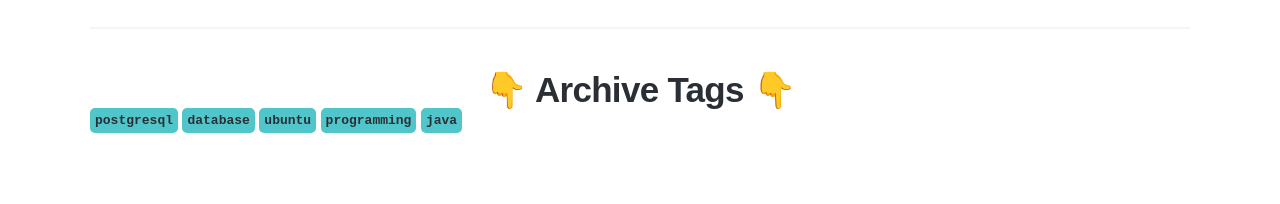
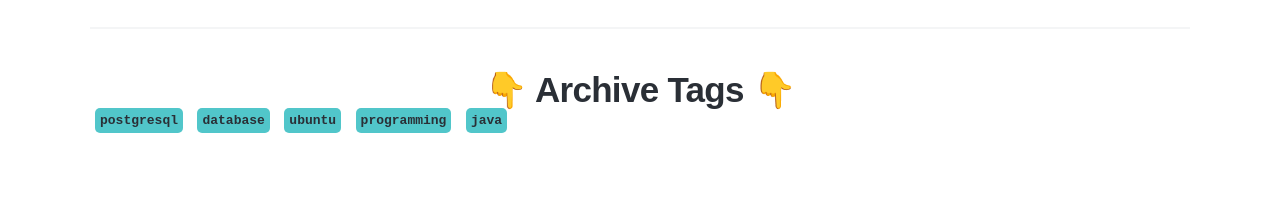
Before and after one commit to matthew01lokiet/Personal-blog, a Jekyll site: the page built from index.html, in a window 1280 px wide. Shown: the part 1592-1796 px from the top of the page. Built offline with Jekyll 4.4.1, drawn with Linux system fonts in a browser that asks for light colours; nearby versions of some CDN libraries; some web fonts are replaced; the list of posts is cut into pages by our own code.

Commit message:
Another try

```diff
--- a/_includes/archive.html
+++ b/_includes/archive.html
@@ -8,5 +8,5 @@
 {% for temptag in sortedtemptags %}
   {% assign tagitems = temptag | split: '#' %}
   {% capture tagname %}{{ tagitems[1] }}{% endcapture %}
-  <a href="/tag/{{ tagname }}"><code style="background-color: rgb(81, 198, 202); border-radius: 5px; padding: 5px;"><nobr>{{ tagname }}</nobr></code></a>
+  <a href="/tag/{{ tagname }}"><code style="background-color: rgb(81, 198, 202); border-radius: 5px; padding: 5px; margin: 5px 5px 5px 5px;"><nobr>{{ tagname }}</nobr></code></a>
 {% endfor %}
```
